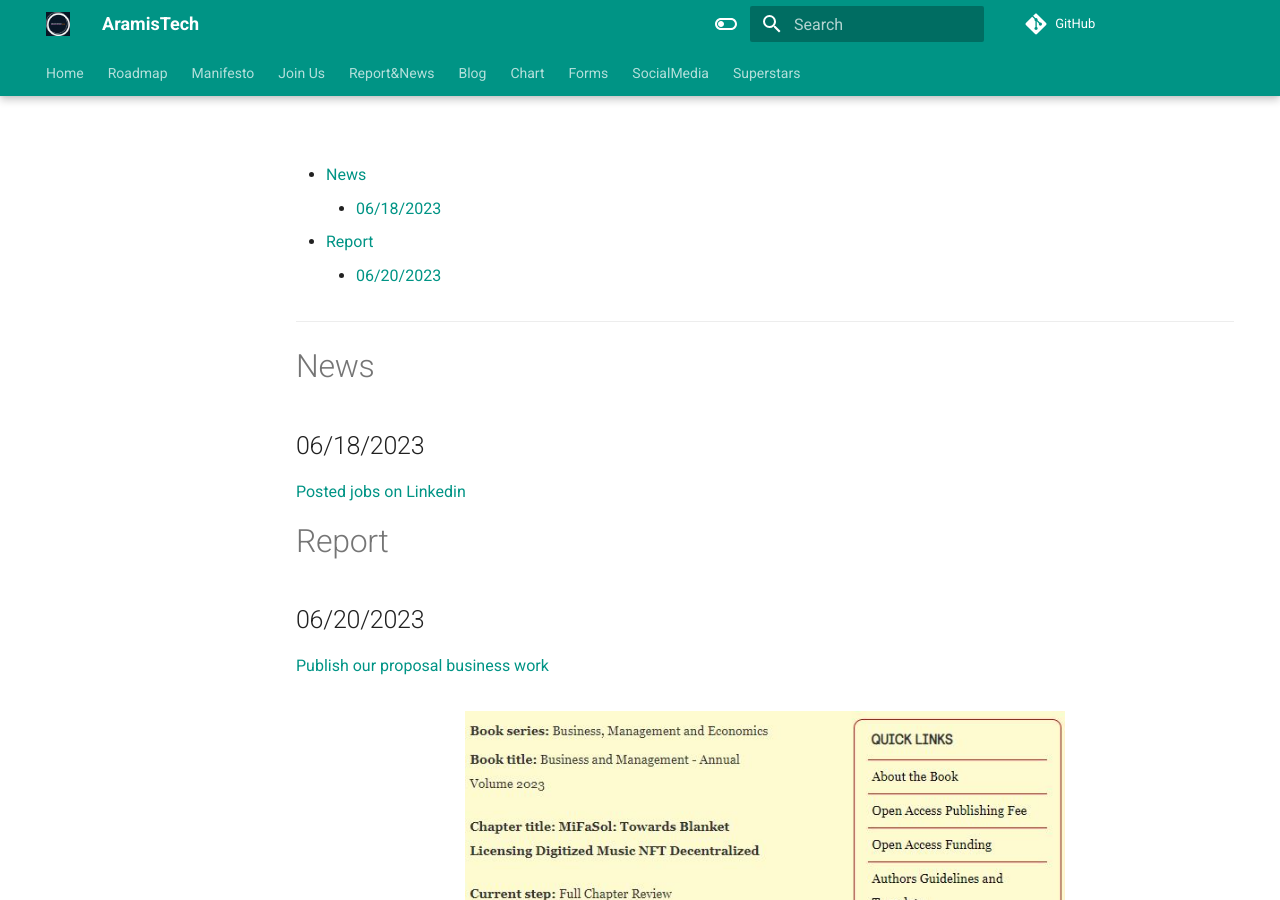
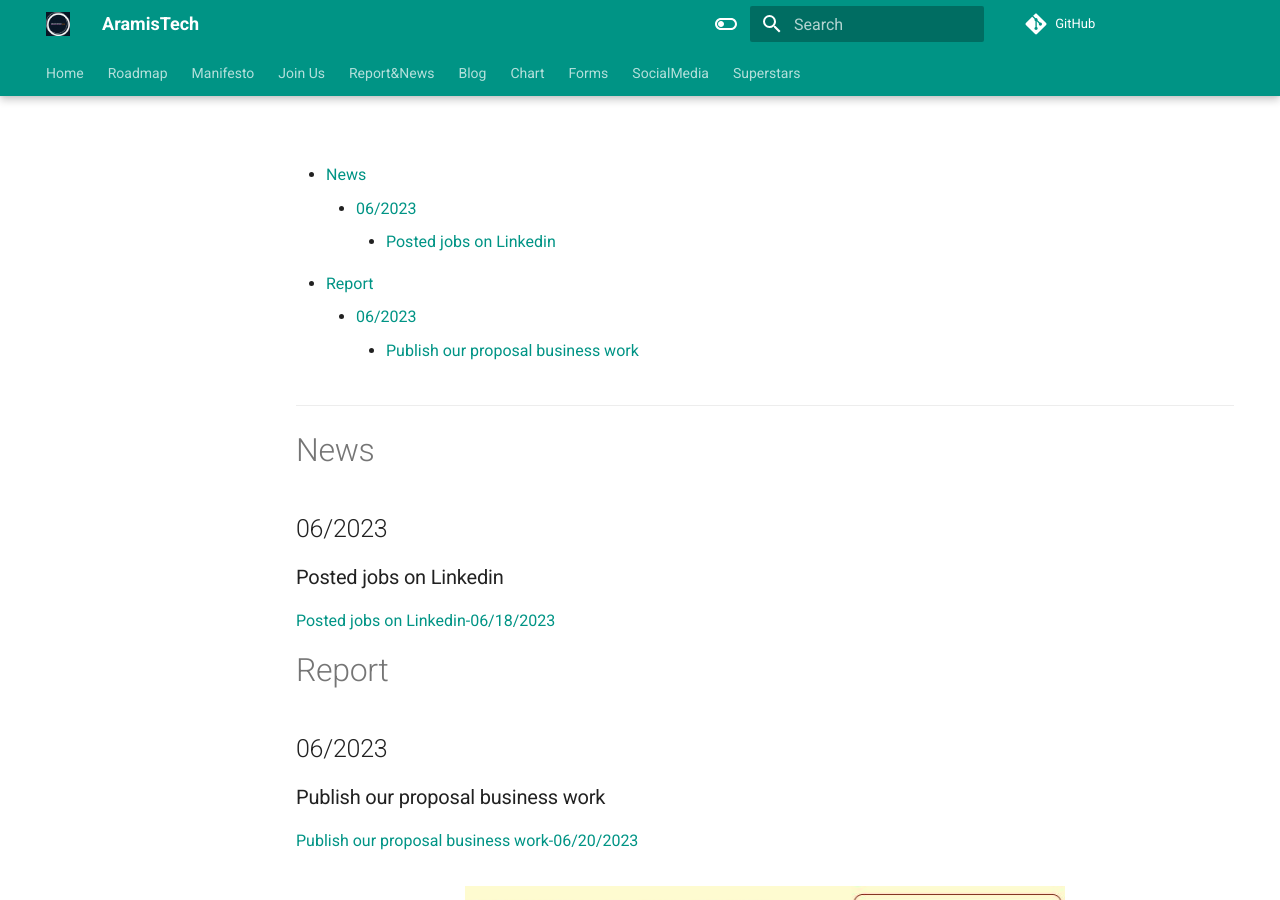
Before and after one commit to 21crickets/21crickets.github.io, an MkDocs documentation site: the page built from docs/report-news/ReportNews.md, in a window 1280 px wide and 900 px high. Built offline with MkDocs 1.6.1 and Material for MkDocs 9.7.7, drawn with Linux system fonts in a browser that asks for light colours.

Commit message:
edit menu4

```diff
--- a/docs/report-news/ReportNews.md
+++ b/docs/report-news/ReportNews.md
@@ -10,12 +10,14 @@ title: "News & Report"
 ---
 
 # News
-## 06/18/2023
-[Posted jobs on Linkedin](https://linkedin.com/company/aramistech)
+## 06/2023
+### Posted jobs on Linkedin
+[Posted jobs on Linkedin-06/18/2023](https://linkedin.com/company/aramistech)
 
 # Report
-## 06/20/2023
-[Publish our proposal business work](https://www.intechopen.com/)
+## 06/2023
+### Publish our proposal business work
+[Publish our proposal business work-06/20/2023](https://www.intechopen.com/)
 
 <figure markdown>
 ![publish-chapter-intechopen](../assets/publish-chapter-intechopen.JPG){ width="600" height="400" align=center }
--- a/mkdocs.yml
+++ b/mkdocs.yml
@@ -12,15 +12,15 @@ nav:
     - 'Join Us':
         - 'Recuiter': './career/Career/'
     - 'Report&News':
-        - 'ReportNews': './report-news/ReportNews'
+        - 'ReportNews': './report-news/ReportNews/'
     - 'Blog':
         - 'Blog': './blog/Blog'
     - 'Chart':
-        - 'Army': './chart/Chart'
+        - 'Army': './chart/Chart/'
     - 'Forms':
-        - 'Forms': './forms/Forms'
+        - 'Forms': './forms/Forms/'
     - 'SocialMedia':
-        - 'Socialmedia': './socialmedia/Socialmedia'
+        - 'Socialmedia': './socialmedia/Socialmedia/'
     - 'Superstars':
         - 'Superstars': './other/Superstars'
 theme:
```
Also changed, not shown: docs/Chart/Chart.md (+2 -2 lines), docs/blog/Blog.md (+1 -1 lines).
